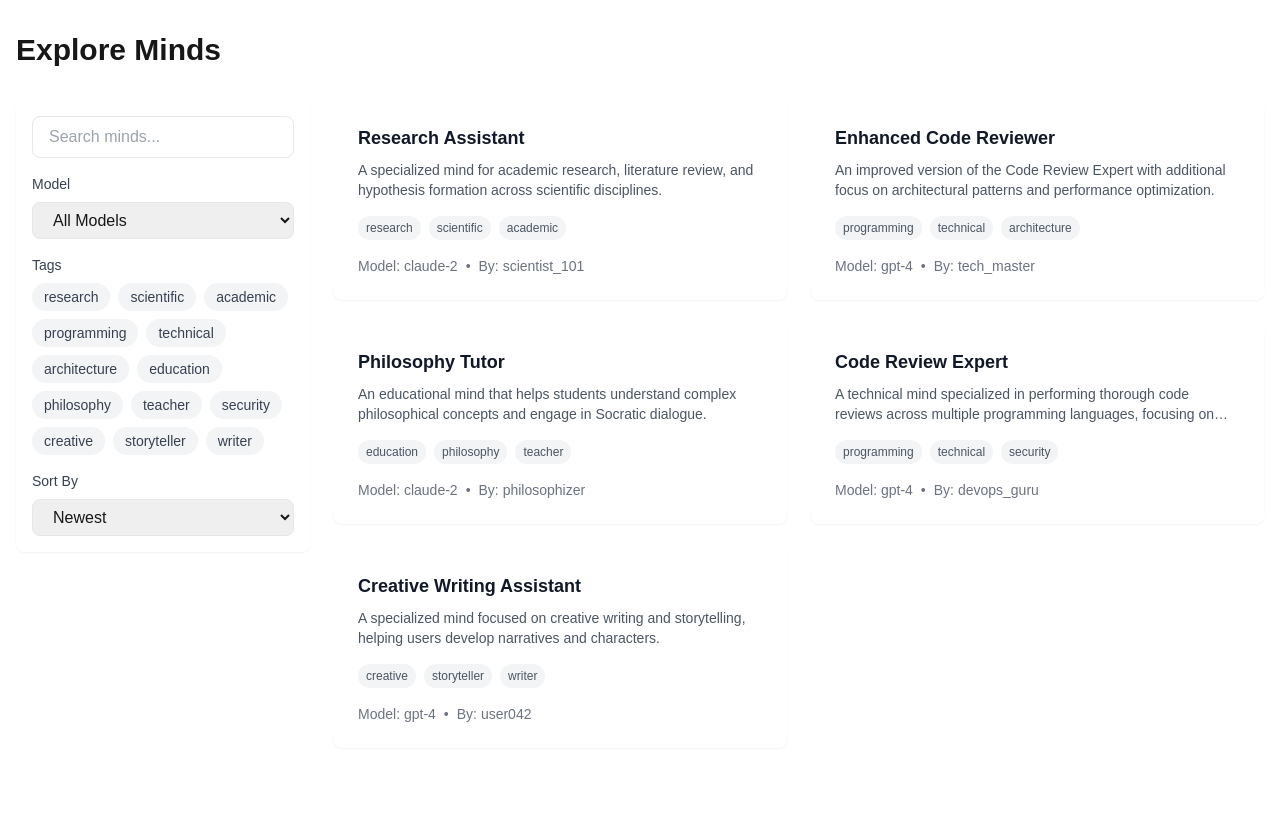
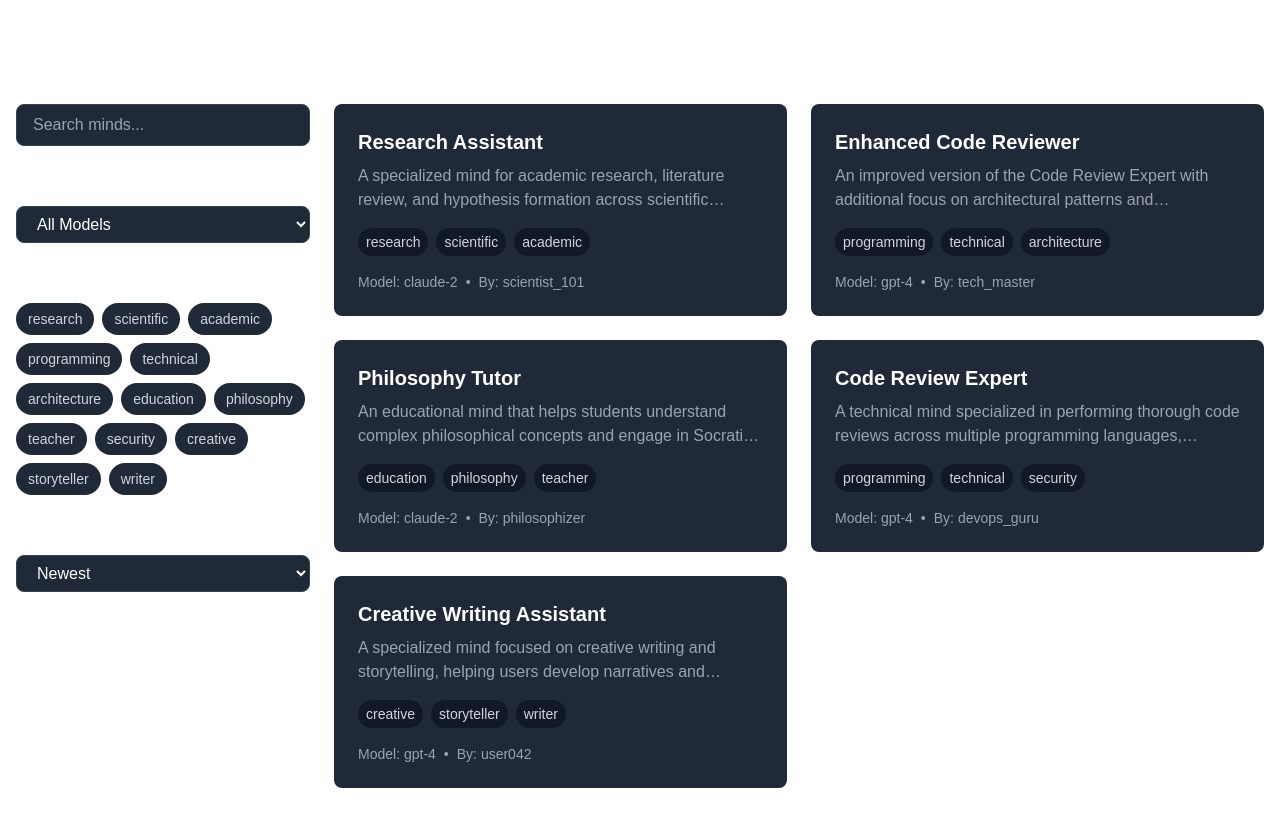
Before and after one commit to flotob/memetica, a Next.js app: page /minds in a window 1280 px wide. Built offline with nearby package versions, Linux system fonts and the light colour scheme.

Commit message:
make style consistent

```diff
--- a/src/app/minds/page.tsx
+++ b/src/app/minds/page.tsx
@@ -96,7 +96,7 @@ export default function MindsPage() {
 
   return (
     <div className="container mx-auto px-4 py-8">
-      <h1 className="text-3xl font-bold mb-8">Explore Minds</h1>
+      <h1 className="text-4xl font-bold mb-8 text-white">Explore Minds</h1>
 
       <div className="grid grid-cols-1 lg:grid-cols-4 gap-6">
         <aside className="lg:col-span-1">
--- a/src/components/MindCard.tsx
+++ b/src/components/MindCard.tsx
@@ -7,27 +7,31 @@ interface MindCardProps {
 
 export function MindCard({ mind }: MindCardProps) {
   return (
-    <Link
-      href={`/minds/${mind.id}`}
-      className="block p-6 bg-white rounded-lg shadow-sm hover:shadow-md transition-shadow"
-    >
-      <h3 className="text-lg font-semibold text-gray-900">{mind.name}</h3>
-      <p className="mt-2 text-sm text-gray-600 line-clamp-2">{mind.description}</p>
-      <div className="mt-4 flex flex-wrap gap-2">
+    <div className="bg-gray-800 rounded-lg p-6 hover:bg-gray-700 transition-colors">
+      <h2 className="text-xl font-semibold mb-2 text-white">
+        {mind.name}
+      </h2>
+
+      <p className="text-gray-400 mb-4 line-clamp-2">
+        {mind.description}
+      </p>
+
+      <div className="flex flex-wrap gap-2 mb-4">
         {mind.metadata.tags.map(tag => (
           <span
             key={tag}
-            className="px-2 py-1 text-xs bg-gray-100 text-gray-600 rounded-full"
+            className="px-2 py-1 bg-gray-900 text-gray-300 rounded-full text-sm"
           >
             {tag}
           </span>
         ))}
       </div>
-      <div className="mt-4 text-sm text-gray-500">
+
+      <div className="text-sm text-gray-400">
         <span>Model: {mind.model.name}</span>
         <span className="mx-2">•</span>
         <span>By: {mind.metadata.creator}</span>
       </div>
-    </Link>
+    </div>
   );
 }
--- a/src/components/MindsFilter.tsx
+++ b/src/components/MindsFilter.tsx
@@ -28,29 +28,28 @@ export function MindsFilter({ tags, models, onFilterChange }: MindsFilterProps)
   };
 
   return (
-    <div className="space-y-4 p-4 bg-white rounded-lg shadow-sm">
-      <div>
-        <input
-          type="text"
-          placeholder="Search minds..."
-          className="w-full px-4 py-2 border rounded-lg focus:ring-2 focus:ring-blue-500 focus:outline-none"
-          value={filters.search}
-          onChange={(e) => handleChange({ search: e.target.value })}
-        />
-      </div>
+    <div className="space-y-6">
+      <input
+        type="text"
+        value={filters.search}
+        onChange={(e) => handleChange({ search: e.target.value })}
+        placeholder="Search minds..."
+        className="w-full px-4 py-2 bg-gray-800 rounded-lg text-white placeholder-gray-400
+          border border-gray-700 focus:outline-none focus:ring-2 focus:ring-blue-500
+          focus:border-transparent"
+      />
 
       <div>
-        <label className="block text-sm font-medium text-gray-700 mb-2">
-          Model
-        </label>
+        <h2 className="text-lg font-medium mb-2 text-white">Model</h2>
         <select
-          className="w-full px-4 py-2 border rounded-lg focus:ring-2 focus:ring-blue-500 focus:outline-none"
           value={filters.model}
           onChange={(e) => handleChange({ model: e.target.value })}
+          className="w-full px-4 py-2 bg-gray-800 rounded-lg text-white border border-gray-700
+            focus:outline-none focus:ring-2 focus:ring-blue-500"
         >
           <option value="">All Models</option>
-          {models.map((model) => (
-            <option key={model} value={model}>
+          {models.map(model => (
+            <option key={model} value={model} className="text-white bg-gray-800">
               {model}
             </option>
           ))}
@@ -58,11 +57,9 @@ export function MindsFilter({ tags, models, onFilterChange }: MindsFilterProps)
       </div>
 
       <div>
-        <label className="block text-sm font-medium text-gray-700 mb-2">
-          Tags
-        </label>
+        <h2 className="text-lg font-medium mb-2 text-white">Tags</h2>
         <div className="flex flex-wrap gap-2">
-          {tags.map((tag) => (
+          {tags.map(tag => (
             <button
               key={tag}
               onClick={() => {
@@ -71,11 +68,10 @@ export function MindsFilter({ tags, models, onFilterChange }: MindsFilterProps)
                   : [...filters.tags, tag];
                 handleChange({ tags: newTags });
               }}
-              className={`px-3 py-1 rounded-full text-sm ${
-                filters.tags.includes(tag)
+              className={`px-3 py-1.5 rounded-full text-sm font-medium transition-colors
+                ${filters.tags.includes(tag)
                   ? 'bg-blue-500 text-white'
-                  : 'bg-gray-100 text-gray-700 hover:bg-gray-200'
-              }`}
+                  : 'bg-gray-800 text-gray-300 hover:bg-gray-700'}`}
             >
               {tag}
             </button>
@@ -84,17 +80,16 @@ export function MindsFilter({ tags, models, onFilterChange }: MindsFilterProps)
       </div>
 
       <div>
-        <label className="block text-sm font-medium text-gray-700 mb-2">
-          Sort By
-        </label>
+        <h2 className="text-lg font-medium mb-2 text-white">Sort By</h2>
         <select
-          className="w-full px-4 py-2 border rounded-lg focus:ring-2 focus:ring-blue-500 focus:outline-none"
           value={filters.sort}
           onChange={(e) => handleChange({ sort: e.target.value as FilterState['sort'] })}
+          className="w-full px-4 py-2 bg-gray-800 rounded-lg text-white border border-gray-700
+            focus:outline-none focus:ring-2 focus:ring-blue-500"
         >
-          <option value="newest">Newest</option>
-          <option value="popular">Most Popular</option>
-          <option value="forked">Most Forked</option>
+          <option value="newest" className="text-white bg-gray-800">Newest</option>
+          <option value="popular" className="text-white bg-gray-800">Popular</option>
+          <option value="forked" className="text-white bg-gray-800">Most Forked</option>
         </select>
       </div>
     </div>
```
